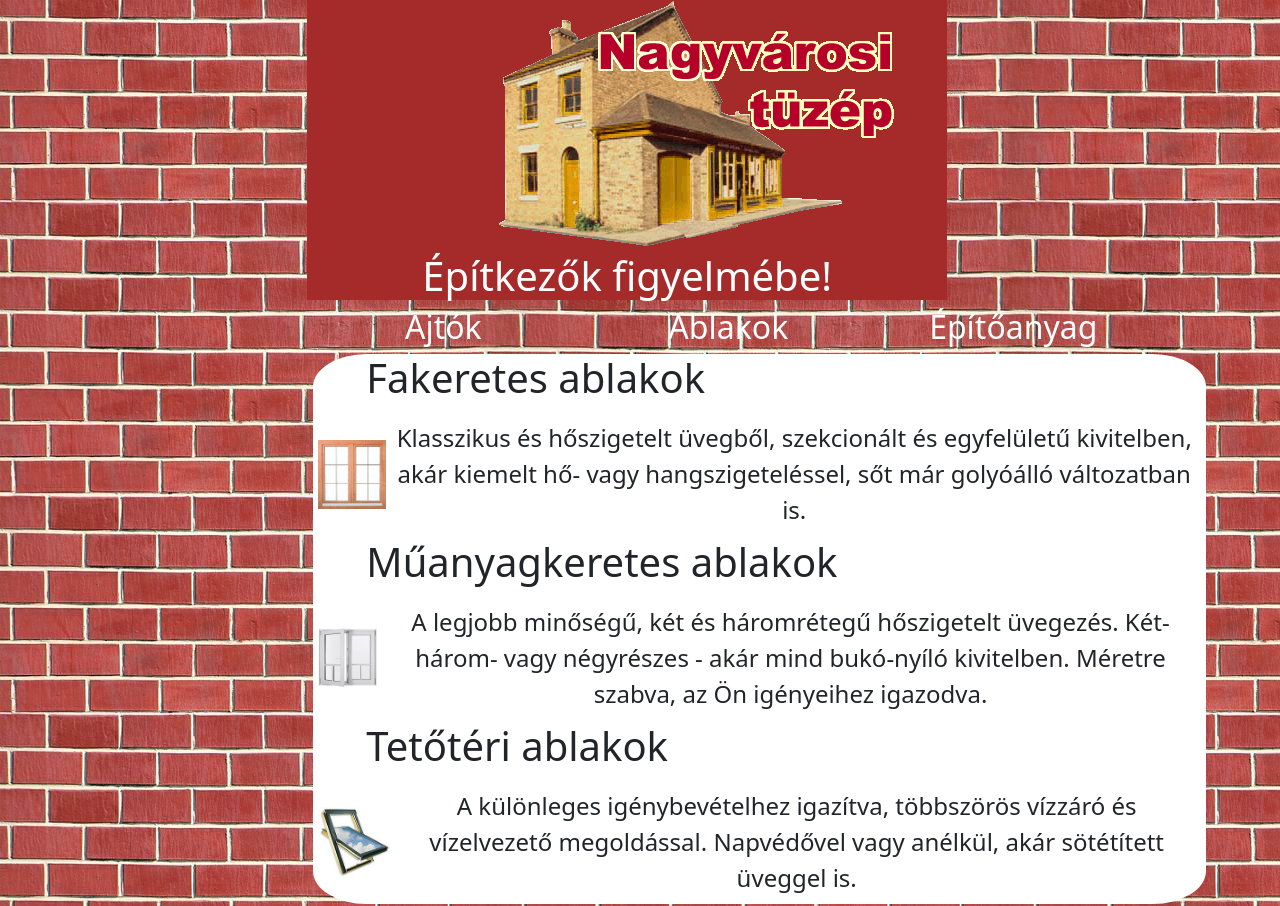
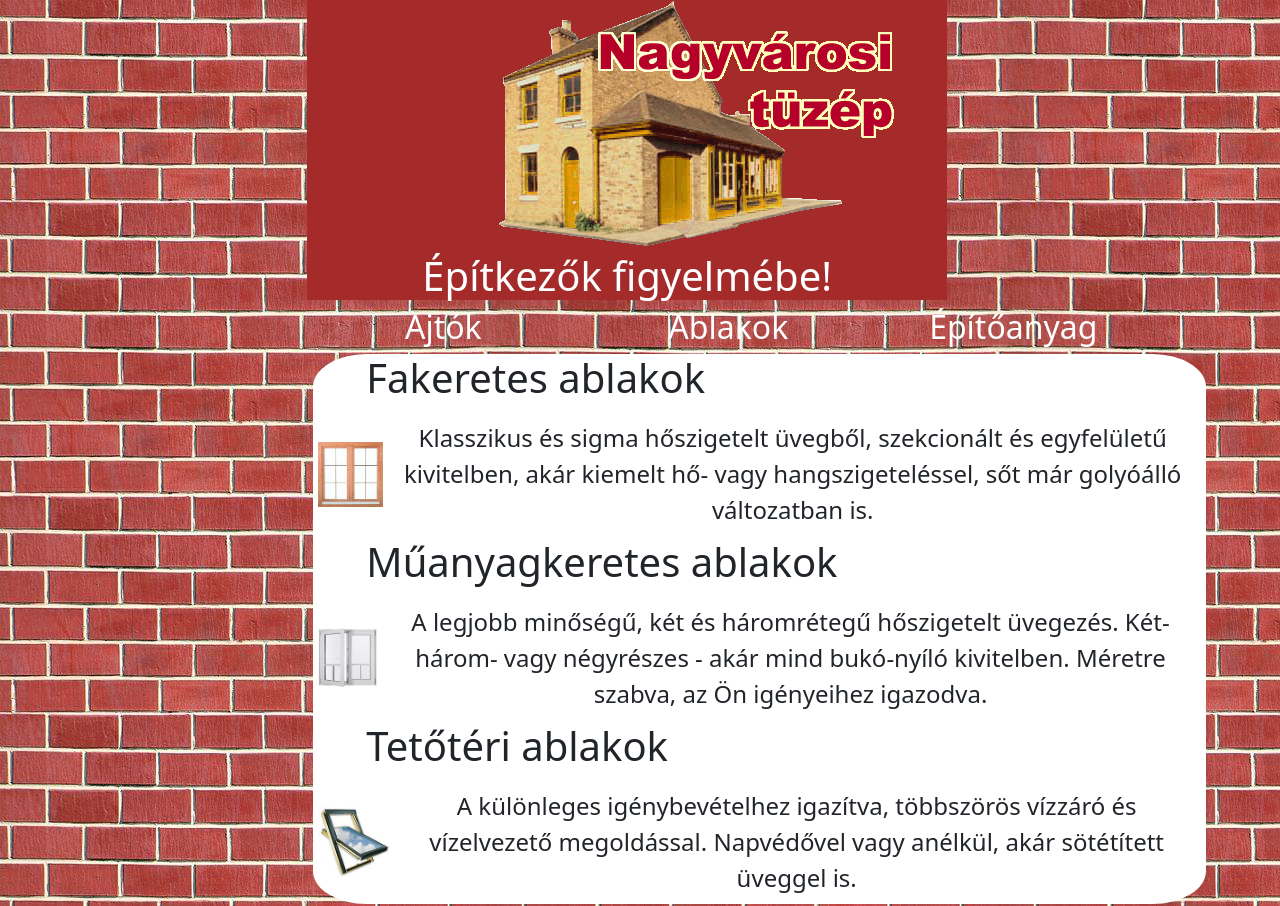
Before and after one commit to kurvaanyad1234/Kisallatok, a plain HTML site: page index.html in a window 1280 px wide. Both pictures are taken after a click on the element "Ablakok". Shown: the top 906 px of the page. Drawn offline with nearby package versions, Linux system fonts and the light colour scheme.

Commit message:
Update index.html

```diff
--- a/index.html
+++ b/index.html
@@ -59,7 +59,7 @@
                 <table>
                     <tr>
                         <td><img src="ablak1.jpg" height="400px" class="cimcimcim"></td>
-                        <td class="szoveg">Klasszikus és hőszigetelt üvegből, szekcionált és egyfelületű kivitelben, akár kiemelt hő- vagy hangszigeteléssel, sőt már golyóálló változatban is.</td>
+                        <td class="szoveg">Klasszikus és sigma hőszigetelt üvegből, szekcionált és egyfelületű kivitelben, akár kiemelt hő- vagy hangszigeteléssel, sőt már golyóálló változatban is.</td>
                     </tr>
                 </table>
                 <h1 class="cimcimcim">Műanyagkeretes ablakok</h1>
```
